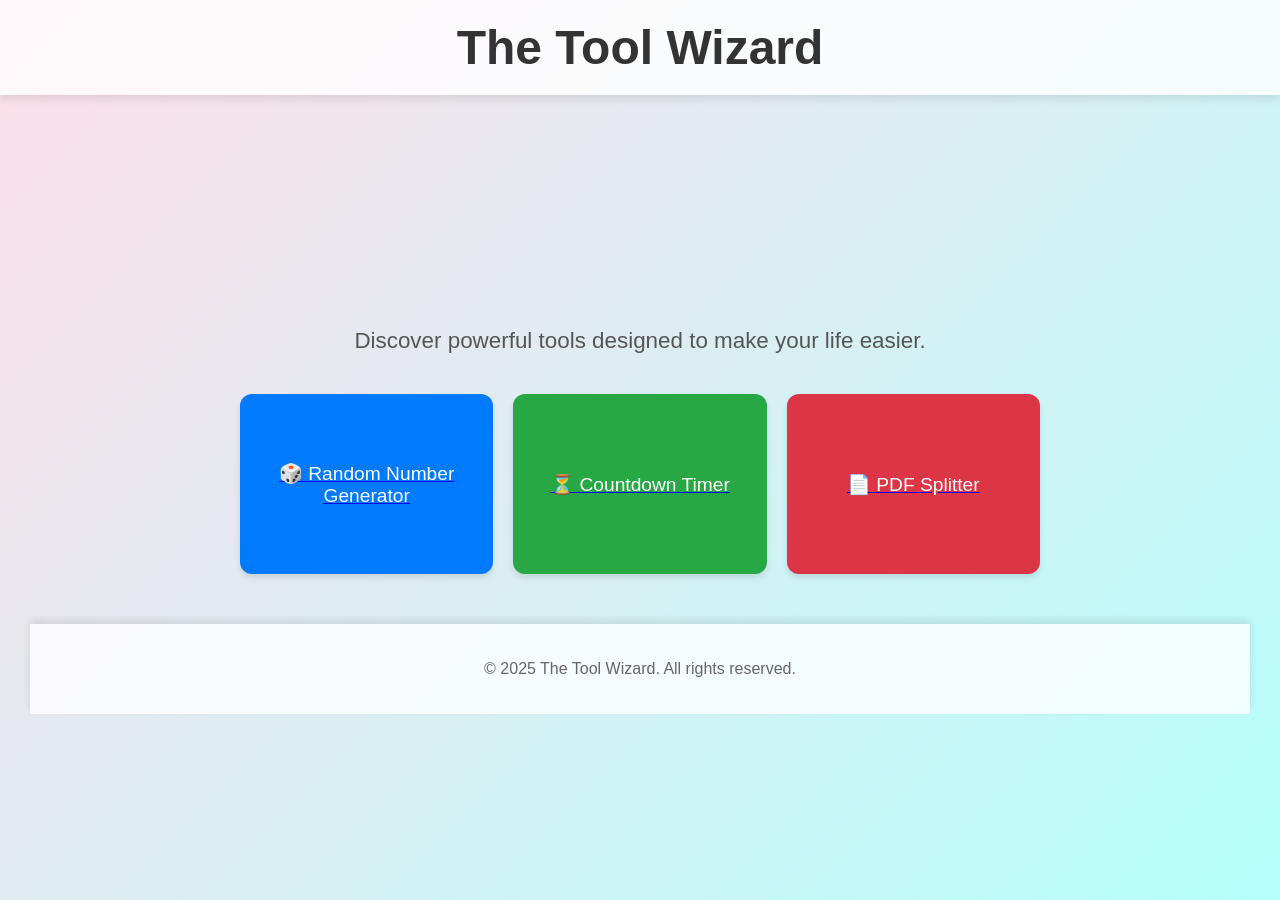
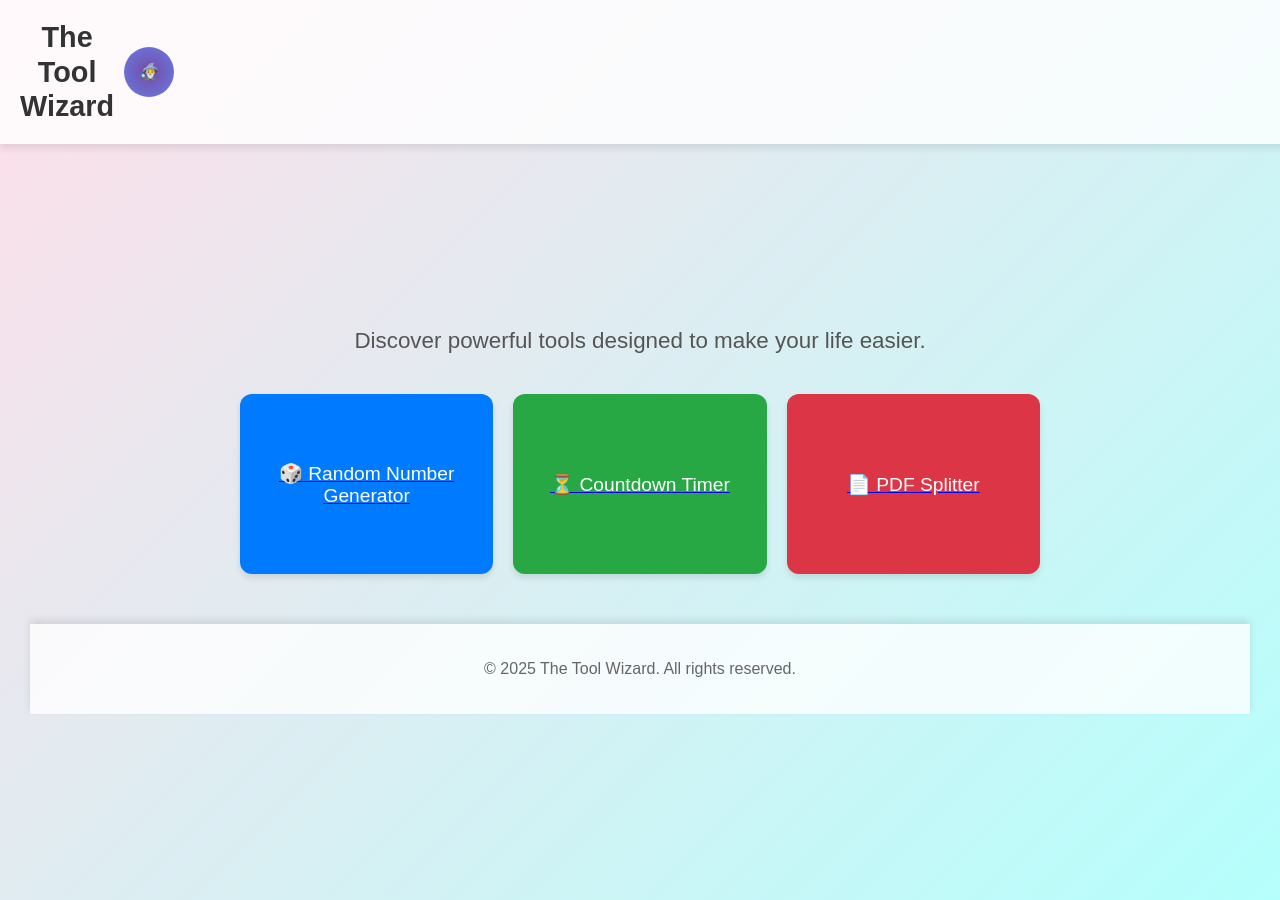
Before and after one commit to Toolwizard/The-Tool-Wizard-Frontend, a Next.js app: page / in a window 1280 px wide. Built offline with nearby package versions, Linux system fonts and the light colour scheme.

Commit message:
Update index.js

```diff
--- a/pages/index.js
+++ b/pages/index.js
@@ -22,16 +22,42 @@ export default function Home() {
         }}>
             <header style={{
                 width: '100%',
-                padding: '20px 0',
+                padding: '20px',
                 background: 'rgba(255, 255, 255, 0.8)',
                 boxShadow: '0px 4px 8px rgba(0, 0, 0, 0.1)',
                 position: 'fixed',
                 top: 0,
                 left: 0,
                 zIndex: 1000,
-                textAlign: 'center'
+                display: 'flex',
+                alignItems: 'center',
+                paddingLeft: '20px'
             }}>
-                <h1 style={{ fontSize: '3rem', color: '#333', margin: 0, fontWeight: 'bold' }}>The Tool Wizard</h1>
+                <div style={{ display: 'flex', alignItems: 'center', gap: '10px' }}>
+                    <div style={{
+                        display: 'flex',
+                        flexDirection: 'column',
+                        fontSize: '1.8rem',
+                        fontWeight: 'bold',
+                        lineHeight: '1.2',
+                        color: '#333'
+                    }}>
+                        <span>The</span>
+                        <span>Tool</span>
+                        <span>Wizard</span>
+                    </div>
+                    <div style={{
+                        width: '50px',
+                        height: '50px',
+                        background: 'radial-gradient(circle, #764ba2, #667eea)',
+                        borderRadius: '50%',
+                        display: 'flex',
+                        alignItems: 'center',
+                        justifyContent: 'center'
+                    }}>
+                        🧙‍♂️
+                    </div>
+                </div>
             </header>
 
             <main style={{ marginTop: '120px', maxWidth: '900px', textAlign: 'center' }}>
```
